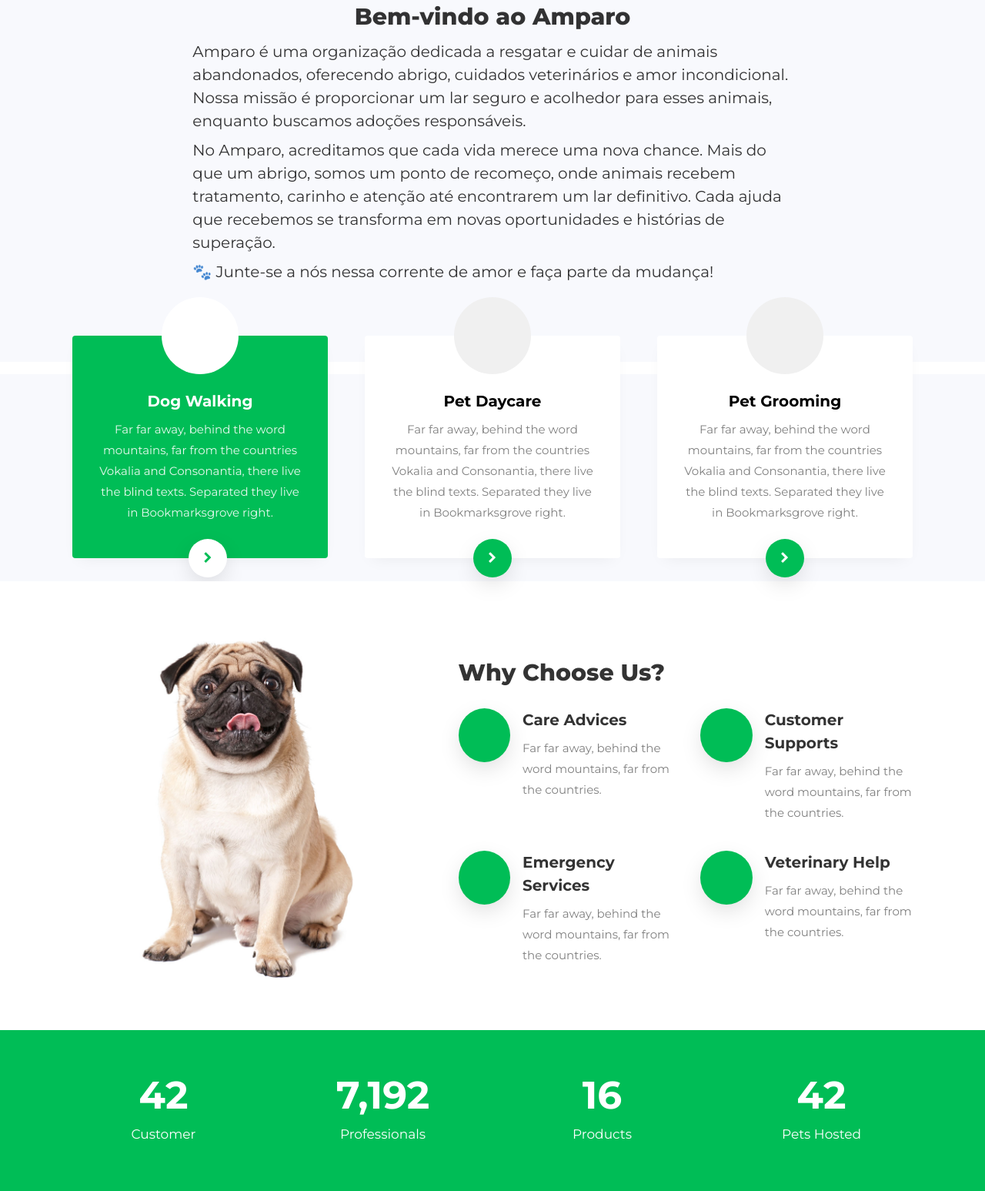
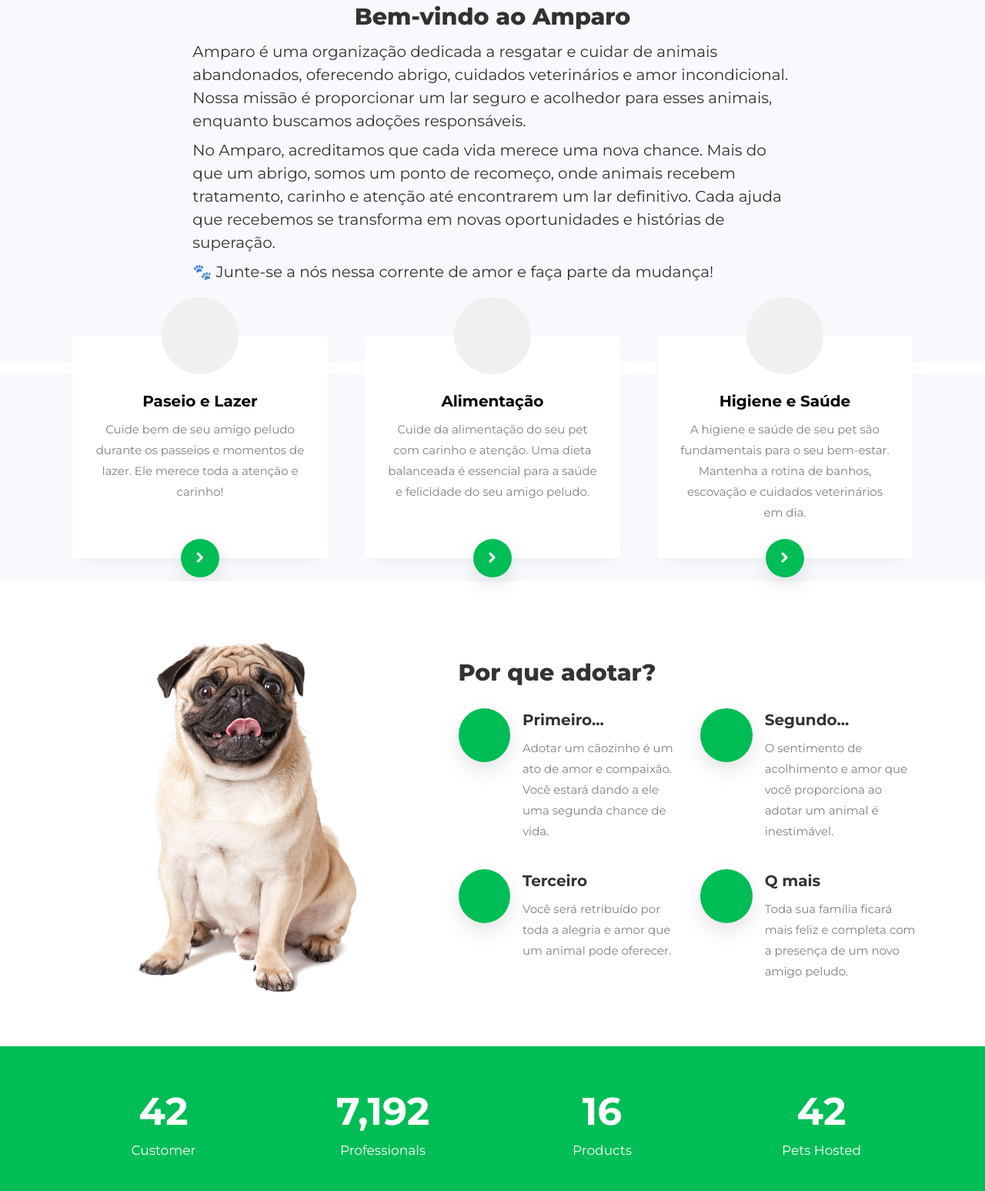
Before and after one commit to genildol/amparo, a PHP site: page / in a window 1280 px wide. Shown: the part 956-2503 px from the top of the page at 77% size. Run offline with PHP 8.4, Linux system fonts and the light colour scheme; some libraries are stand-ins or nearby versions; some web fonts are replaced.

Commit message:
add text files templates

```diff
--- a/pages/home.php
+++ b/pages/home.php
@@ -37,14 +37,13 @@
 		<div class="container">
 			<div class="row">
 				<div class="col-md-4 d-flex align-self-stretch px-4 ftco-animate">
-					<div class="d-block services active text-center">
+					<div class="d-block services text-center">
 						<div class="icon d-flex align-items-center justify-content-center">
 							<span class="flaticon-blind"></span>
 						</div>
 						<div class="media-body">
-							<h3 class="heading">Dog Walking</h3>
-							<p>Far far away, behind the word mountains, far from the countries Vokalia and Consonantia, there live the
-								blind texts. Separated they live in Bookmarksgrove right.</p>
+							<h3 class="heading">Paseio e Lazer </h3>
+							<p> Cuide bem de seu amigo peludo durante os passeios e momentos de lazer. Ele merece toda a atenção e carinho!</p>
 							<a href="#" class="btn-custom d-flex align-items-center justify-content-center"><span
 									class="fa fa-chevron-right"></span><i class="sr-only">Read more</i></a>
 						</div>
@@ -56,9 +55,8 @@
 							<span class="flaticon-dog-eating"></span>
 						</div>
 						<div class="media-body">
-							<h3 class="heading">Pet Daycare</h3>
-							<p>Far far away, behind the word mountains, far from the countries Vokalia and Consonantia, there live the
-								blind texts. Separated they live in Bookmarksgrove right.</p>
+							<h3 class="heading">Alimentação</h3>
+							<p>Cuide da alimentação do seu pet com carinho e atenção. Uma dieta balanceada é essencial para a saúde e felicidade do seu amigo peludo.</p>
 							<a href="#" class="btn-custom d-flex align-items-center justify-content-center"><span
 									class="fa fa-chevron-right"></span><i class="sr-only">Read more</i></a>
 						</div>
@@ -70,9 +68,8 @@
 							<span class="flaticon-grooming"></span>
 						</div>
 						<div class="media-body">
-							<h3 class="heading">Pet Grooming</h3>
-							<p>Far far away, behind the word mountains, far from the countries Vokalia and Consonantia, there live the
-								blind texts. Separated they live in Bookmarksgrove right.</p>
+							<h3 class="heading">Higiene e Saúde</h3>
+							<p>A higiene e saúde de seu pet são fundamentais para o seu bem-estar. Mantenha a rotina de banhos, escovação e cuidados veterinários em dia.</p>
 							<a href="#" class="btn-custom d-flex align-items-center justify-content-center"><span
 									class="fa fa-chevron-right"></span><i class="sr-only">Read more</i></a>
 						</div>
@@ -93,39 +90,39 @@
 				</div>
 				<div class="col-md-7 pl-md-5 py-md-5">
 					<div class="heading-section pt-md-5">
-						<h2 class="mb-4">Why Choose Us?</h2>
+						<h2 class="mb-4">Por que adotar?</h2>
 					</div>
 					<div class="row">
 						<div class="col-md-6 services-2 w-100 d-flex">
 							<div class="icon d-flex align-items-center justify-content-center"><span
 									class="flaticon-stethoscope"></span></div>
 							<div class="text pl-3">
-								<h4>Care Advices</h4>
-								<p>Far far away, behind the word mountains, far from the countries.</p>
+								<h4>Primeiro... </h4>
+								<p> Adotar um cãozinho é um ato de amor e compaixão. Você estará dando a ele uma segunda chance de vida.</p>
 							</div>
 						</div>
 						<div class="col-md-6 services-2 w-100 d-flex">
 							<div class="icon d-flex align-items-center justify-content-center"><span
 									class="flaticon-customer-service"></span></div>
 							<div class="text pl-3">
-								<h4>Customer Supports</h4>
-								<p>Far far away, behind the word mountains, far from the countries.</p>
+								<h4>Segundo...</h4>
+								<p> O sentimento de acolhimento e amor que você proporciona ao adotar um animal é inestimável.</p>
 							</div>
 						</div>
 						<div class="col-md-6 services-2 w-100 d-flex">
 							<div class="icon d-flex align-items-center justify-content-center"><span
 									class="flaticon-emergency-call"></span></div>
 							<div class="text pl-3">
-								<h4>Emergency Services</h4>
-								<p>Far far away, behind the word mountains, far from the countries.</p>
+								<h4>Terceiro</h4>
+								<p>Você será retribuído por toda a alegria e amor que um animal pode oferecer.</p>
 							</div>
 						</div>
 						<div class="col-md-6 services-2 w-100 d-flex">
 							<div class="icon d-flex align-items-center justify-content-center"><span
 									class="flaticon-veterinarian"></span></div>
 							<div class="text pl-3">
-								<h4>Veterinary Help</h4>
-								<p>Far far away, behind the word mountains, far from the countries.</p>
+								<h4>Q mais</h4>
+								<p>Toda sua família ficará mais feliz e completa com a presença de um novo amigo peludo.</p>
 							</div>
 						</div>
 					</div>
--- a/templates/navbar.php
+++ b/templates/navbar.php
@@ -59,9 +59,6 @@
 					<li class="nav-item <?php echo ($currentPage == 'home') ? 'active' : ''; ?>">
 						<a href="index.php?page=home" class="nav-link">INÍCIO</a>
 					</li>
-					<!-- <li class="nav-item <?php echo ($currentPage == 'vet') ? 'active' : ''; ?>">
-						<a href="index.php?page=vet" class="nav-link">PROFISSIONAIS</a>
-					</li> -->
 					<li class="nav-item <?php echo ($currentPage == 'services') ? 'active' : ''; ?>">
 						<a href="index.php?page=services" class="nav-link">SERVIÇOS</a>
 					</li>
@@ -84,7 +81,6 @@
 			</div>
 		</div>
 	</nav>
-
 	<script src="../public/js/jquery.min.js"></script>
 	<script src="../public/js/jquery-migrate-3.0.1.min.js"></script>
 	<script src="../public/js/popper.min.js"></script>
```
